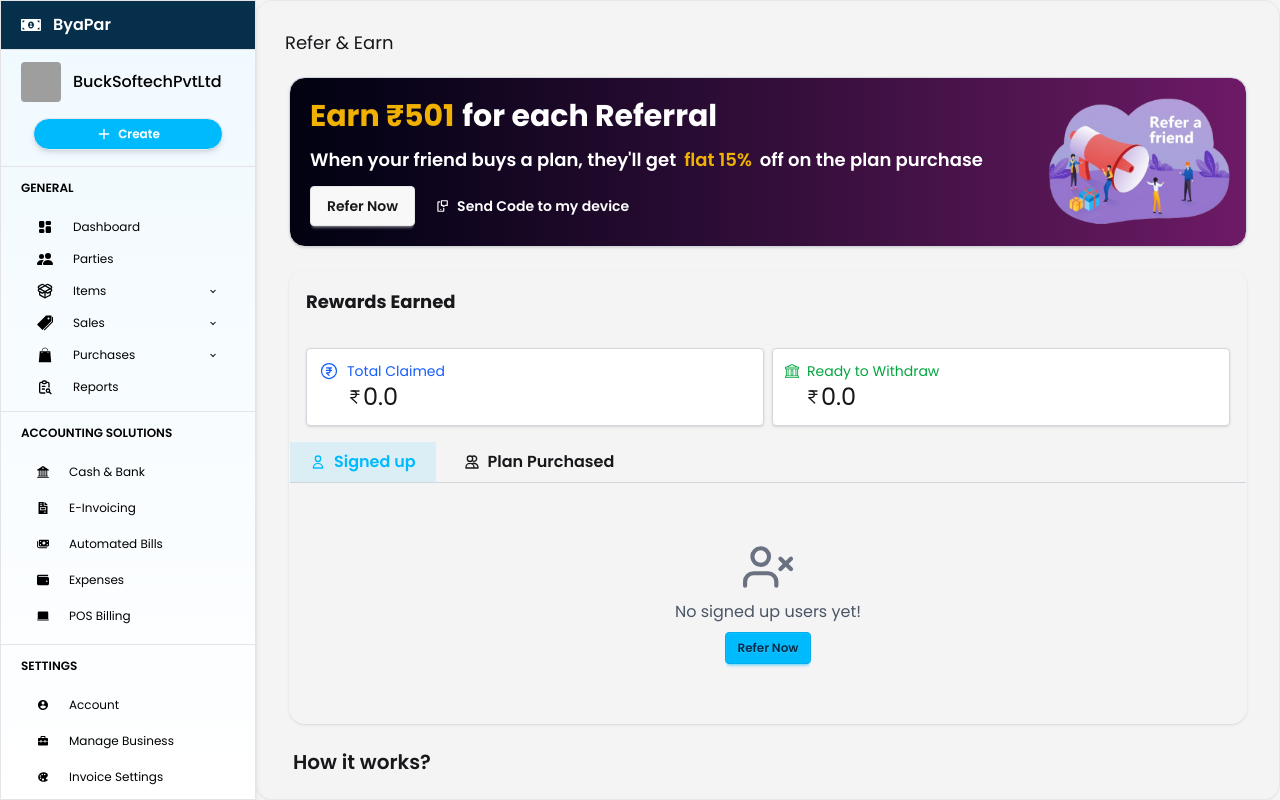
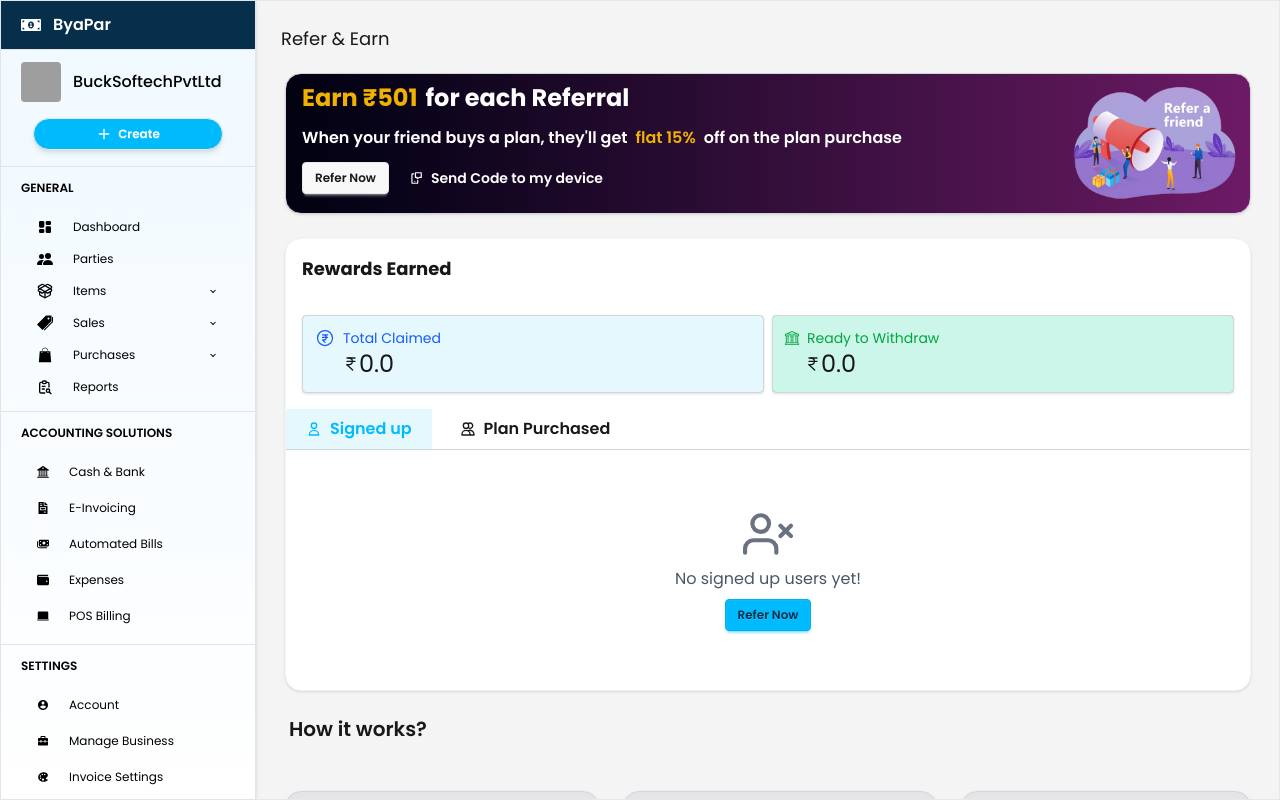
Before and after one commit to Bucksoft/Byapar, a React (Vite) app in the folder frontend/: page /dashboard/refer-and-earn in a window 1280 px wide. Built offline with nearby package versions, Linux system fonts and the light colour scheme; grey boxes are pictures that could not be loaded.

Commit message:
Animated dashboard refer and earn page

```diff
--- a/frontend/src/pages/DashboardReferAndEarnPage.jsx
+++ b/frontend/src/pages/DashboardReferAndEarnPage.jsx
@@ -12,29 +12,58 @@ import { FiDownload } from "react-icons/fi";
 import { IoGiftSharp } from "react-icons/io5";
 import { RxCross2 } from "react-icons/rx";
 import { MdCopyAll } from "react-icons/md";
+import { motion } from "framer-motion";
 
 const DashboardReferAndEarnPage = () => {
   const [menu, setMenu] = useState("signed_up");
   const [showPopup, setShowPopup] = useState(false);
   return (
-    <main className="flex p-2 border max-h-screen overflow-y-scroll border-gray-200 shadow-2xs rounded-2xl ">
+    <main className="flex p-1 border max-h-screen overflow-y-scroll border-gray-200 shadow-2xs ">
       <div className="w-full ">
         {/* Header */}
-        <header className="flex w-30/40  items-center">
+        <motion.header
+          initial={{
+            translateY: -100,
+            filter: "blur(10px)",
+          }}
+          animate={{
+            translateY: 0,
+            filter: "blur(0px)",
+          }}
+          transition={{
+            ease: "easeInOut",
+            duration: 0.3,
+          }}
+          className="flex w-30/40  items-center"
+        >
           <p className="text-lg p-5 ">Refer & Earn</p>
-        </header>
+        </motion.header>
 
         {/* Gift Section */}
-        <section className="px-6">
+        <motion.section
+          initial={{
+            opacity: 0,
+            filter: "blur(10px)",
+          }}
+          animate={{
+            opacity: 1,
+            filter: "blur(0px)",
+          }}
+          transition={{
+            ease: "easeInOut",
+            duration: 0.3,
+          }}
+          className="px-6"
+        >
           <div className="flex border bg-gradient-to-r from-[#020211] to-[#6E1A66] shadow rounded-2xl border-gray-300 ">
-            <div className=" w-full p-5 flex-col">
+            <div className=" w-full p-2 px-4 flex-col">
               <div className="flex gap-2">
-                <p className="text-3xl text-yellow-500 font-bold">Earn ₹501</p>
-                <p className="text-3xl text-white font-bold">
+                <p className="text-2xl text-yellow-500 font-bold">Earn ₹501</p>
+                <p className="text-2xl text-white font-bold">
                   for each Referral
                 </p>
               </div>
-              <div className="flex text-lg gap-2 py-3">
+              <div className="flex text-md gap-2 py-3">
                 <p className=" font-semibold text-white">
                   When your friend buys a plan, they'll get
                 </p>
@@ -43,8 +72,11 @@ const DashboardReferAndEarnPage = () => {
                   off on the plan purchase
                 </p>
               </div>
-              <div className="flex ho gap-5">
-                <button onClick={() => setShowPopup(true)} className="btn ">
+              <div className="flex gap-5">
+                <button
+                  onClick={() => setShowPopup(true)}
+                  className="btn btn-sm"
+                >
                   Refer Now
                 </button>
                 <p className="text-sm flex gap-2 text-white items-center font-semibold">
@@ -57,19 +89,45 @@ const DashboardReferAndEarnPage = () => {
               <img
                 src={referandearn}
                 alt="/src/assets/referandearn"
-                className="w-70"
+                className="w-60"
               />
             </div>
           </div>
-        </section>
+        </motion.section>
 
         {/* Reword Earn Seaction */}
         <section className="p-6">
-          <div className="flex flex-col border border-gray-100 shadow  rounded-2xl ">
-            <p className="text-lg p-4 font-bold">Rewards Earned</p>
+          <div className="flex flex-col border bg-white border-gray-100 shadow  rounded-2xl ">
+            <motion.p
+              initial={{
+                opacity: 0,
+              }}
+              animate={{
+                opacity: 1,
+              }}
+              transition={{
+                ease: "easeInOut",
+              }}
+              className="text-lg p-4 font-bold"
+            >
+              Rewards Earned
+            </motion.p>
             <div className="flex justify-between p-4 gap-2">
-              <div className="border rounded border-gray-300 shadow bg-white w-1/2">
-                <div className="flex p-3 flex-col">
+              <motion.div
+                initial={{
+                  translateX: -100,
+                  opacity: 0,
+                }}
+                animate={{
+                  translateX: 0,
+                  opacity: 1,
+                }}
+                transition={{
+                  ease: "easeInOut",
+                }}
+                className="border rounded border-gray-300 shadow bg-white w-1/2"
+              >
+                <div className="flex p-3 flex-col bg-info/10">
                   <p className="text-sm flex items-center gap-2 text-blue-600">
                     <HiOutlineCurrencyRupee size={20} />
                     Total Claimed
@@ -79,9 +137,23 @@ const DashboardReferAndEarnPage = () => {
                     0.0
                   </p>
                 </div>
-              </div>
-              <div className="border rounded border-gray-300 shadow bg-white w-1/2">
-                <div className="flex p-3 flex-col">
+              </motion.div>
+              <motion.div
+                initial={{
+                  translateX: -100,
+                  opacity: 0,
+                }}
+                animate={{
+                  translateX: 0,
+                  opacity: 1,
+                }}
+                transition={{
+                  ease: "easeInOut",
+                  delay: 0.3,
+                }}
+                className="border rounded border-gray-300 shadow bg-white w-1/2"
+              >
+                <div className="flex p-3 flex-col bg-success/20">
                   <p className="text-sm flex items-center gap-2 text-green-600">
                     <BsBank />
                     Ready to Withdraw
@@ -91,11 +163,11 @@ const DashboardReferAndEarnPage = () => {
                     0.0
                   </p>
                 </div>
-              </div>
+              </motion.div>
             </div>
 
-            {/* Refer Now Seaction */}
-            <div className="flex items-center w-full border-b border-gray-300">
+            {/* Refer Now Section */}
+            <div className="flex items-center w-full border-b  border-gray-300">
               <button
                 onClick={() => setMenu("signed_up")}
                 className={`text-base cursor-pointer gap-2 ${
@@ -117,7 +189,19 @@ const DashboardReferAndEarnPage = () => {
             </div>
             {menu === "signed_up" ? (
               <>
-                <div className="w-full flex flex-col items-center justify-center h-60  ">
+                <motion.div
+                  initial={{
+                    opacity: 0,
+                  }}
+                  animate={{
+                    opacity: 1,
+                  }}
+                  transition={{
+                    ease: "easeInOut",
+                    delay:0.3
+                  }}
+                  className="w-full flex flex-col items-center justify-center h-60  "
+                >
                   <p className="text-gray-500 mb-2 text-bold">
                     <FiUserX size={50} />
                   </p>
@@ -130,7 +214,7 @@ const DashboardReferAndEarnPage = () => {
                   >
                     Refer Now
                   </button>
-                </div>
+                </motion.div>
               </>
             ) : (
               <>
```
